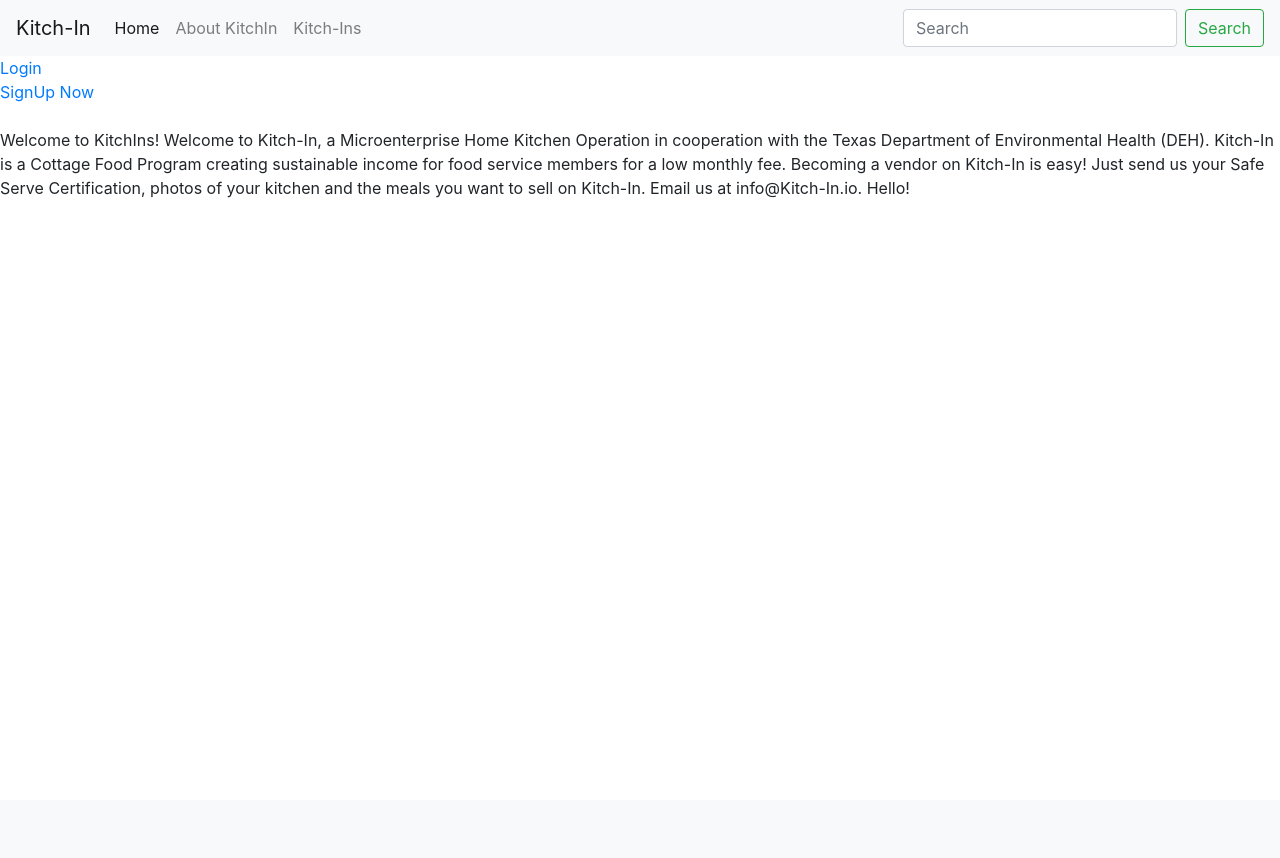
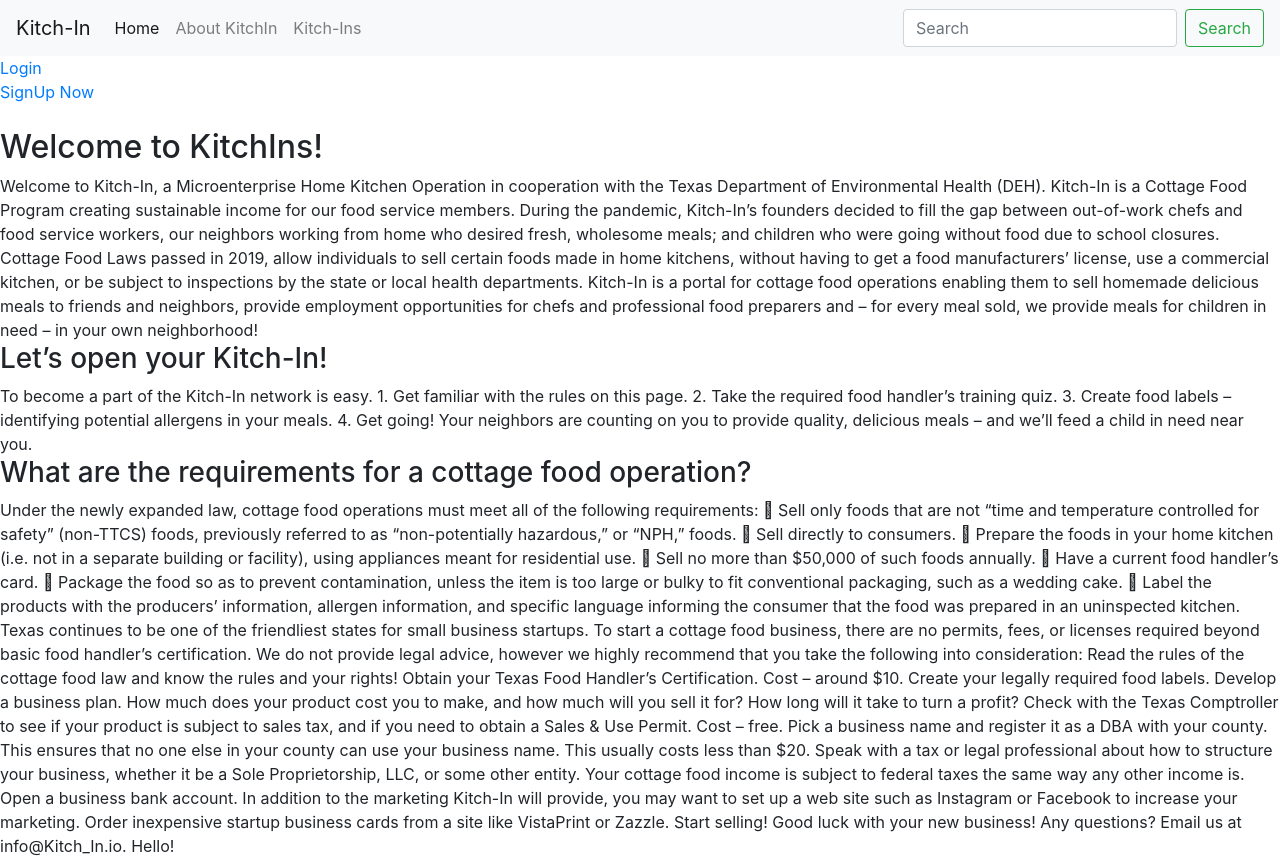
Before and after one commit to rnsiah/KitchinProject, a Django app: page /openkitchen in a window 1280 px wide. Before the commit the page ends 198 px from the top, so only its background shows below. Run offline with Django 3.2, Linux system fonts and the light colour scheme; some libraries are stand-ins or nearby versions.

Commit message:
created kitchen guidelines

```diff
--- a/cooked/templates/cooked/openkitchen.html
+++ b/cooked/templates/cooked/openkitchen.html
@@ -1,12 +1,53 @@
 {% extends 'cooked/base.html' %}
 {% block content %}
-Welcome to KitchIns!
+<h2>Welcome to KitchIns!</h2>
+
+Welcome to Kitch-In, a Microenterprise Home Kitchen Operation in cooperation with the Texas Department of Environmental Health (DEH). Kitch-In is a Cottage Food Program creating sustainable income for our food service members. During the pandemic, Kitch-In’s founders decided to fill the gap between out-of-work chefs and food service workers, our neighbors working from home who desired fresh, wholesome meals; and children who were going without food due to school closures.
+
+Cottage Food Laws passed in 2019, allow individuals to sell certain foods made in home kitchens, without having to get a food manufacturers’ license, use a commercial kitchen, or be subject to inspections by the state or local health departments.
+
+Kitch-In is a portal for cottage food operations enabling them to sell homemade delicious meals to friends and neighbors, provide employment opportunities for chefs and professional food preparers and – for every meal sold, we provide meals for children in need – in your own neighborhood!
+
+<h3>Let’s open your Kitch-In!</h3>
+To become a part of the Kitch-In network is easy.
+1.	Get familiar with the rules on this page.
+2.	Take the required food handler’s training quiz.
+3.	Create food labels – identifying potential allergens in your meals.
+4.	Get going! Your neighbors are counting on you to provide quality, delicious meals – and we’ll feed a child in need near you.
 
 
-Welcome to Kitch-In, a Microenterprise Home Kitchen Operation in cooperation
-with the Texas Department of Environmental Health (DEH). Kitch-In is a Cottage Food Program creating sustainable income for food service members for a low monthly fee.
-Becoming a vendor on Kitch-In
- is easy! Just send us your Safe Serve Certification, photos of your kitchen and the meals you want to sell on Kitch-In. Email us at info@Kitch-In.io.
+<h3>What are the requirements for a cottage food operation?</h3>
+Under the newly expanded law, cottage food operations must meet all of the following requirements:
+	Sell only foods that are not “time and temperature controlled for safety” (non-TTCS) foods, previously referred to as “non-potentially hazardous,” or “NPH,” foods.
+	Sell directly to consumers.
+	Prepare the foods in your home kitchen (i.e. not in a separate building or facility), using appliances meant for residential use.
+	Sell no more than $50,000 of such foods annually.
+	Have a current food handler’s card.
+	Package the food so as to prevent contamination, unless the item is too large or bulky to fit conventional packaging, such as a wedding cake.
+	Label the products with the producers’ information, allergen information, and specific language informing the consumer that the food was prepared in an uninspected kitchen.
+
+Texas continues to be one of the friendliest states for small business startups.  To start a cottage food business, there are no permits, fees, or licenses required beyond basic food handler’s certification.
+We do not provide legal advice, however we highly recommend that you take the following into consideration:
+
+Read the rules of the cottage food law and know the rules and your rights!
+
+Obtain your Texas Food Handler’s Certification. Cost – around $10.
+
+Create your legally required food labels.
+
+Develop a business plan. How much does your product cost you to make, and how much will you sell it for? How long will it take to turn a profit?
+
+Check with the Texas Comptroller to see if your product is subject to sales tax, and if you need to obtain a Sales & Use Permit. Cost – free.
+
+Pick a business name and register it as a DBA with your county.  This ensures that no one else in your county can use your business name. This usually costs less than $20.
+
+Speak with a tax or legal professional about how to structure your business, whether it be a Sole Proprietorship, LLC, or some other entity.  Your cottage food income is subject to federal taxes the same way any other income is.
+
+Open a business bank account.
+
+In addition to the marketing Kitch-In will provide, you may want to set up a web site such as Instagram or Facebook to increase your marketing. Order inexpensive startup business cards from a site like VistaPrint or Zazzle.
+Start selling! Good luck with your new business!
+Any questions? Email us at info@Kitch_In.io.
 
 {% if user.is_authenticated %}
 <form method = 'POST'>
```
